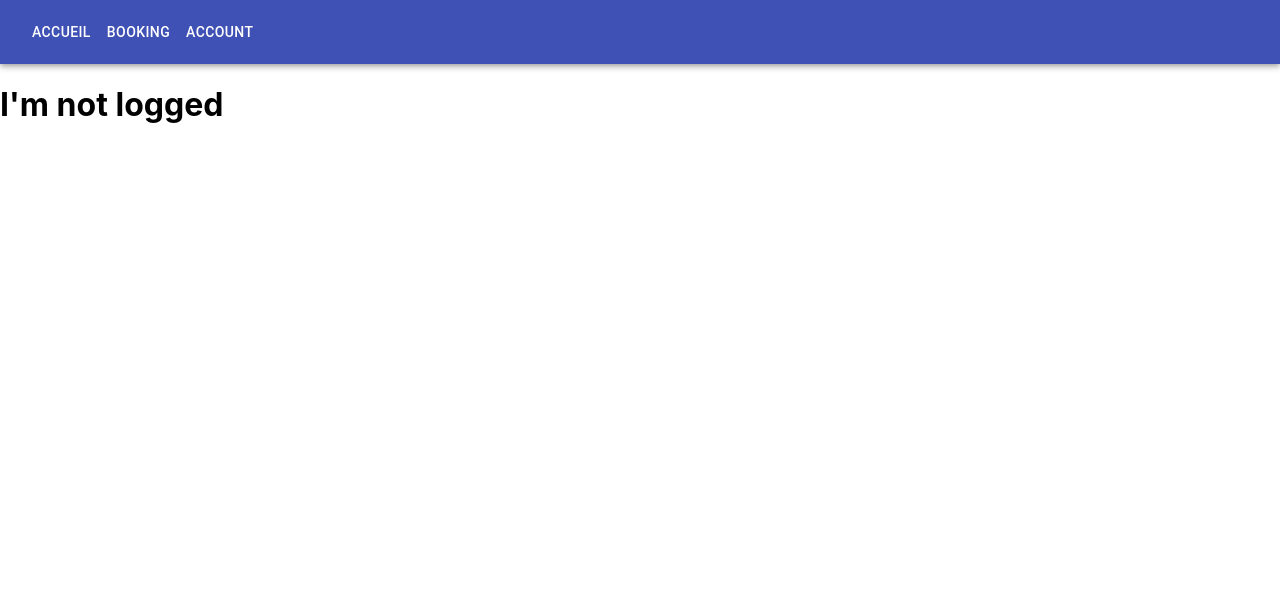
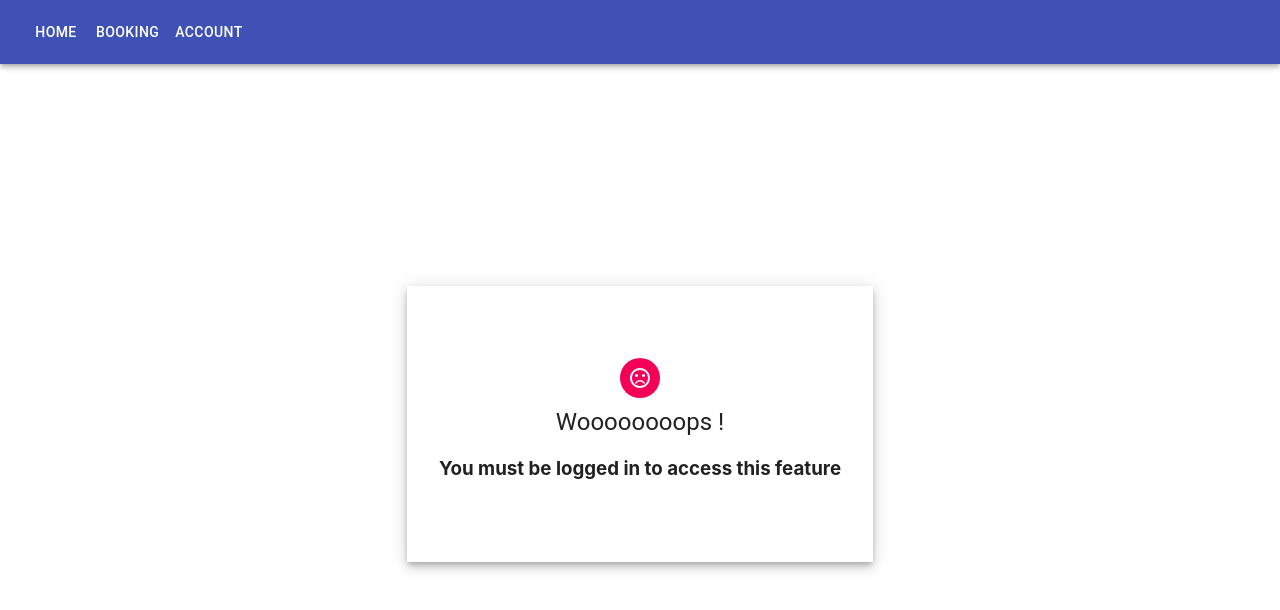
Before and after one commit to JGense/reserveatrain, a React (Create React App) app: page /booking in a window 1280 px wide. Shown: the top 610 px of the page. Built offline with nearby package versions, Linux system fonts and the light colour scheme.

Commit message:
Adding NeedLogin component

```diff
--- a/src/App.js
+++ b/src/App.js
@@ -18,7 +18,7 @@ export default function App() {
             <Router>
                 <AppBar position={"static"}>
                     <Toolbar>
-                        <Button><Link className={"menu-button"} to={"/"}>Accueil</Link></Button>
+                        <Button><Link className={"menu-button"} to={"/"}>Home</Link></Button>
                         <Button><Link className={"menu-button"} to={"/booking"}>Booking</Link></Button>
                         <Button><Link className={"menu-button"} to={"/account"}>Account</Link></Button>
                     </Toolbar>
--- a/src/Booking/Booking.js
+++ b/src/Booking/Booking.js
@@ -1,7 +1,6 @@
 import React from 'react';
 import { makeStyles } from '@material-ui/core/styles';
-import Paper from '@material-ui/core/Paper';
-import Grid from '@material-ui/core/Grid';
+import NeedLogin from "../Utils/NeedLogin";
 
 const useStyles = makeStyles(theme => ({
     root: {
@@ -23,18 +22,7 @@ export default function Booking(params) {
         )
     } else {
         return (
-            <h1>I'm not logged</h1>
+            <NeedLogin/>
         )
     }
-    /*return (
-        <Grid container alignItems={"stretch"} spacing={3}>
-            <Grid item xs={6}>
-                <Paper className={classes.paper}>FORMULAIRE</Paper>
-            </Grid>
-            <Grid item xs={6}>
-                <Paper className={classes.paper}>PREVIEW</Paper>
-            </Grid>
-        </Grid>
-    );*/
-
 }
--- a/src/UserPanel/UserPanel.js
+++ b/src/UserPanel/UserPanel.js
@@ -2,6 +2,7 @@ import { makeStyles } from '@material-ui/core/styles';
 import React from 'react';
 import Paper from '@material-ui/core/Paper';
 import Grid from '@material-ui/core/Grid';
+import NeedLogin from "../Utils/NeedLogin";
 
 const useStyles = makeStyles(theme => ({
     root: {
@@ -12,6 +13,10 @@ const useStyles = makeStyles(theme => ({
         textAlign: 'center',
         color: theme.palette.text.secondary,
     },
+    avatar: {
+        margin: theme.spacing(1),
+        backgroundColor: theme.palette.secondary.main,
+    }
 }));
 
 export default function UserPanel(params) {
@@ -27,7 +32,7 @@ export default function UserPanel(params) {
         )
     } else {
         return (
-            <h1>I'm not logged</h1>
+                <NeedLogin/>
         )
     }
 }
--- /dev/null
+++ b/src/Utils/NeedLogin.js
@@ -0,0 +1,50 @@
+import { makeStyles } from '@material-ui/core/styles';
+import React from 'react';
+import Paper from '@material-ui/core/Paper';
+import Grid from '@material-ui/core/Grid';
+import SentimentDissatisfiedOutlinedIcon from '@material-ui/icons/SentimentDissatisfiedOutlined';
+import Avatar from "@material-ui/core/Avatar";
+import Typography from "@material-ui/core/Typography";
+
+const useStyles = makeStyles(theme => ({
+    root: {
+        flexGrow: 1,
+    },
+    paper: {
+        margin: theme.spacing(8, 4),
+        display: 'flex',
+        flexDirection: 'column',
+        alignItems: 'center',
+    },
+    avatar: {
+        margin: theme.spacing(1),
+        backgroundColor: theme.palette.secondary.main,
+    },
+}));
+
+export default function NeedLogin(params) {
+    const classes = useStyles();
+        return (
+            <Grid
+                container
+                spacing={0}
+                direction="column"
+                alignItems="center"
+                justify="center"
+                style={{ minHeight: '90vh' }}
+                component="main" className={classes.root}
+            >
+                <Grid item xs={12} sm={8} md={5} component={Paper} elevation={6} square>
+                    <div className={classes.paper}>
+                        <Avatar className={classes.avatar}>
+                            <SentimentDissatisfiedOutlinedIcon />
+                        </Avatar>
+                        <Typography component="h1" variant="h5">
+                            Woooooooops !
+                        </Typography>
+                        <h3>You must be logged in to access this feature</h3>
+                    </div>
+                </Grid>
+            </Grid>
+        )
+}
```
Also changed, not shown: 1 other file (tests, documents, lock files or other folders).
